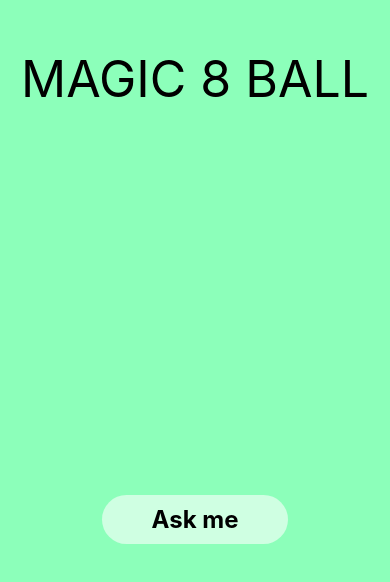
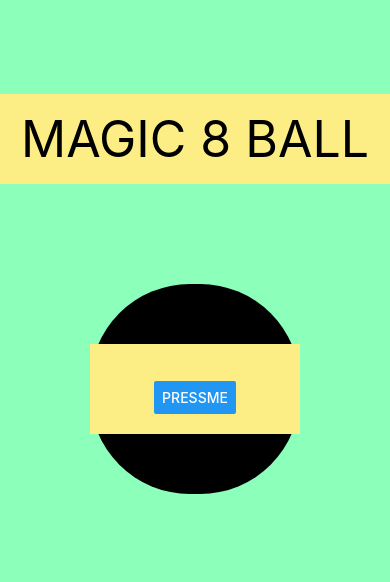
Before and after one commit to Technigo/project-react-native-app, a React Native app: screen / in a window 390 px wide. Shown: the part 128-710 px from the top of the page. Built offline with nearby package versions, Linux system fonts and the light colour scheme.

Commit message:
moved macig ball to own component

```diff
--- a/App.js
+++ b/App.js
@@ -1,89 +1,22 @@
-import React, { useState} from "react"
+//import React, { useState} from "react"
+import React from 'react'
 import Header from './Header';
+import MagicBall from './MagicBall';
 import styled from 'styled-components/native'
 import { StyleSheet } from "react-native";
 
-const Quotes = [
-  {
-    answear: "It is certain.",
-  },
-  {
-    answear: "It is decidedly so.",
-  },
-  {
-    answear: "Without a doubt.",
-  },
-  {
-    answear: "Yes, definitely.",
-  },
-  {
-    answear: "You may rely on it.",
-  },
-  {
-    answear: "As I see it, yes.",
-  },
-  {
-    answear: "Most likely.",
-  },
-  {
-    answear: "Outlook good.",
-  },
-  {
-    answear: "Yes.",
-  },
-  {
-    answear: "Signs point to yes.",
-  },
-  {
-    answear: "Reply hazy, try again.",
-  },
-  {
-    answear: "Ask again later.",
-  },
-  {
-    answear: "Better not tell you now.",
-  },
-  {
-    answear: "Cannot predict now.",
-  },
-  {
-    answear: "Concentrate and ask again.",
-  },
-  {
-    answear: "Don't count on it.",
-  },
-  {
-    answear: "My reply is no.",
-  },
-  {
-    answear: "My sources say no.",
-  },
-  {
-    answear: "Outlook not so good.",
-  },
-  {
-    answear: "Very doubtful.",
-  },
-  ]
-
  const App = () => {
-  const [quote, setQuote] = useState(0)
-
-  const showQuote = () => {
-    const randomIndex = Math.floor(Math.random() * Quotes.length)
-    setQuote(Quotes[randomIndex])
-  }
 
   return (
     <Container>
 
         <Header title="MAGIC 8 BALL" />
 
-        <Text>  {quote.answear} </Text>
+        <View>
 
-        <Button onPress={showQuote}>
-        <H1>Ask me</H1>
-        </Button>
+        <MagicBall/>
+
+        </View>
 
     </Container>
   )
@@ -96,28 +29,20 @@ const Container = styled.View`
   justify-content: center;
   align-items: center;
 `
-
-const Title = styled.Text`
-  font-size: 24px;
-  color: palevioletred;
-`
-const Text = styled.Text`
-  font-size: 26px;
-  color: palevioletred;
+const View = styled.View`
+  height: 210;
+  width: 210;
+  background-color: #000000;
+  margin-top: 100;
+  border-radius: 100;
+  justify-content: center;
+  align-items: center;
 `
 
 const Button = styled.TouchableOpacity`
   background-color: #CFFFE2;
   border-radius: 50;
-  margin-top: 350;
+  margin-top: 200;
 `
 
-const H1 = styled.Text`
-  font-size: 24px;
-  color: #000000;
-  padding: 10px 50px;
-  text-align: center;
-  font-weight: bold;
-  `
-
 export default App
--- a/Header.js
+++ b/Header.js
@@ -14,10 +14,12 @@ export default function Header (props) {
 
 const styles = StyleSheet.create({
   container: {
-    height: 70,
+    height: 90,
     width: "100%",
     justifyContent: "center",
-    alignItems: "center"
+    alignItems: "center",
+    backgroundColor: "#FCED84",
+
   },
   titel: {
     fontSize: 50,
--- /dev/null
+++ b/MagicBall.js
@@ -0,0 +1,117 @@
+import React, { useState} from "react"
+import {Container, Text, View, StyleSheet, Button} from 'react-native'
+
+const Quotes = [
+  {
+    answear: "It is certain.",
+  },
+  {
+    answear: "It is decidedly so.",
+  },
+  {
+    answear: "Without a doubt.",
+  },
+  {
+    answear: "Yes, definitely.",
+  },
+  {
+    answear: "You may rely on it.",
+  },
+  {
+    answear: "As I see it, yes.",
+  },
+  {
+    answear: "Most likely.",
+  },
+  {
+    answear: "Outlook good.",
+  },
+  {
+    answear: "Yes.",
+  },
+  {
+    answear: "Signs point to yes.",
+  },
+  {
+    answear: "Reply hazy, try again.",
+  },
+  {
+    answear: "Ask again later.",
+  },
+  {
+    answear: "Better not tell you now.",
+  },
+  {
+    answear: "Cannot predict now.",
+  },
+  {
+    answear: "Concentrate and ask again.",
+  },
+  {
+    answear: "Don't count on it.",
+  },
+  {
+    answear: "My reply is no.",
+  },
+  {
+    answear: "My sources say no.",
+  },
+  {
+    answear: "Outlook not so good.",
+  },
+  {
+    answear: "Very doubtful.",
+  },
+  ]
+
+
+export default function MagicBall  ()  {
+  const [quote, setQuote] = useState(0)
+
+  const showQuote = () => {
+    const randomIndex = Math.floor(Math.random() * Quotes.length)
+    setQuote(Quotes[randomIndex])
+  }
+
+  return (
+
+    <View style={styles.container}>
+
+      <View>
+        <Text> {quote.answear} </Text>
+      </View>
+
+      <Button title="Pressme" onPress={showQuote}/>
+
+    </View>
+
+  )
+
+}
+
+const styles = StyleSheet.create({
+  container: {
+    height: 90,
+    width: "100%",
+    justifyContent: "center",
+    alignItems: "center",
+    backgroundColor: "#FCED84",
+  },
+  View: {
+    height: 210,
+    width: 210,
+    backgroundColor: "#FCED84",
+    marginTop: 100,
+    borderRadius: 100,
+    justifyContent: "center",
+    alignItems: "center",
+  },
+  titel: {
+  fontSize: 50,
+  },
+  Button: {
+    backgroundColor: "#CFFFE2",
+    borderRadius: 50,
+    marginTop: 200,
+  },
+})
```
